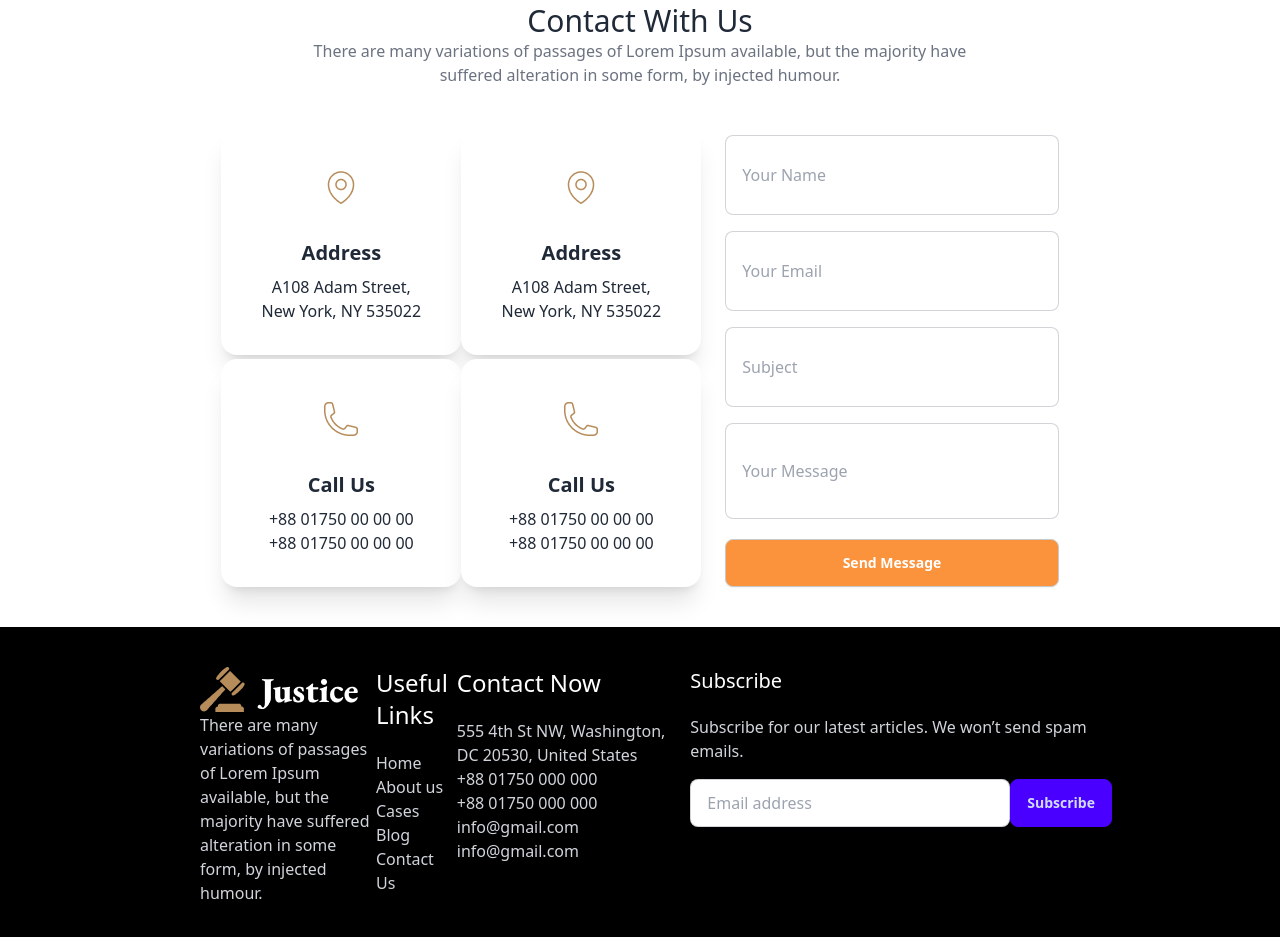
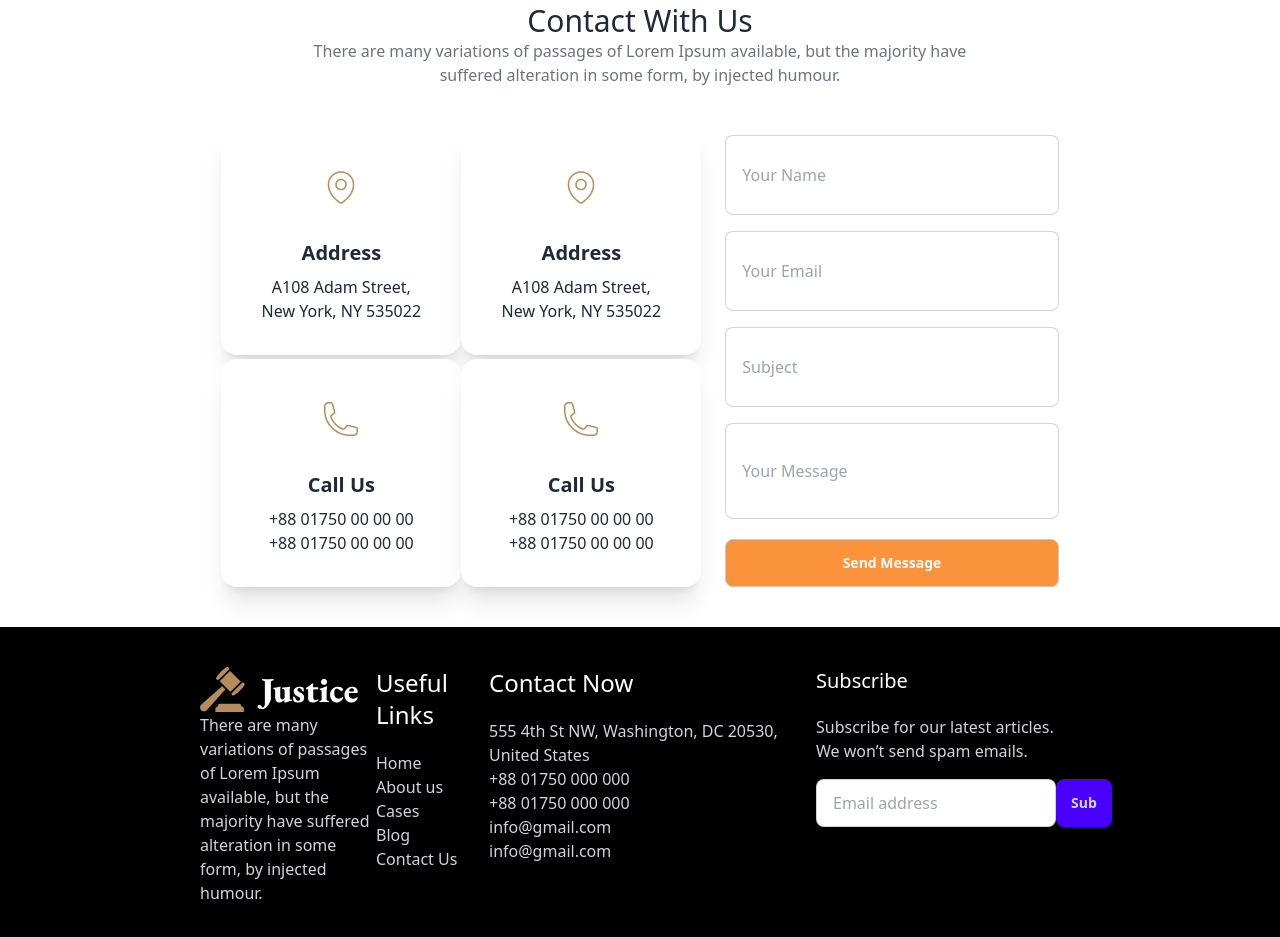
Before and after one commit to HKabir12/tailwindcss-practices-1, a plain HTML site: page index.html in a window 1280 px wide. Shown: the part 2049-2986 px from the top of the page. Drawn offline with nearby package versions, Linux system fonts and the light colour scheme.

Commit message:
code is html

```diff
--- a/index.html
+++ b/index.html
@@ -248,7 +248,7 @@
                     Ipsum
                     available, but the majority have <br> suffered alteration in some form, by injected humour.</p>
                 <div class="gap-4 lg:flex">
-                    <div class="mx-auto  lg:flex">
+                    <div class="mx-auto lg:flex">
                         <div >
                             <div class="mb-1" >
                                 <div class="shadow-xl card bg-base-100 w-96 lg:w-60">
@@ -354,17 +354,14 @@
                 <p class="text-gray-300">+88 01750 000 000 <br> +88 01750 000 000</p>
                 <p class="text-gray-300">info@gmail.com <br> info@gmail.com</p>
             </div>
-            <form class="lg:pr-32">
+            <form class="mx-auto lg:pr-32">
                 <h6 class="text-xl text-white">Subscribe</h6>
                 <p class="pt-5 pb-4 text-gray-300">
-                    Subscribe for our latest articles. We won’t send spam emails.
+                    Subscribe for our latest articles. <br> We won’t send spam emails.
                 </p>
-                <div class="flex">
-                    <!-- <input class="mr-5 lg:w-80 input input-bordered rounded-lg-full"
-                        placeholder="Search your services" /> -->
-
-                    <input type="email" placeholder="Email address" class="flex-grow input input-bordered lg:w-80">
-                    <button class="btn btn-primary">Subscribe</button>
+                <div class="flex mx-auto">
+                    <input type="email" placeholder="Email address" class="flex-grow input input-bordered lg:w-60">
+                    <button class="btn btn-primary lg:w-14">Sub</button>
                 </div>
             </form>
         </div>
```
